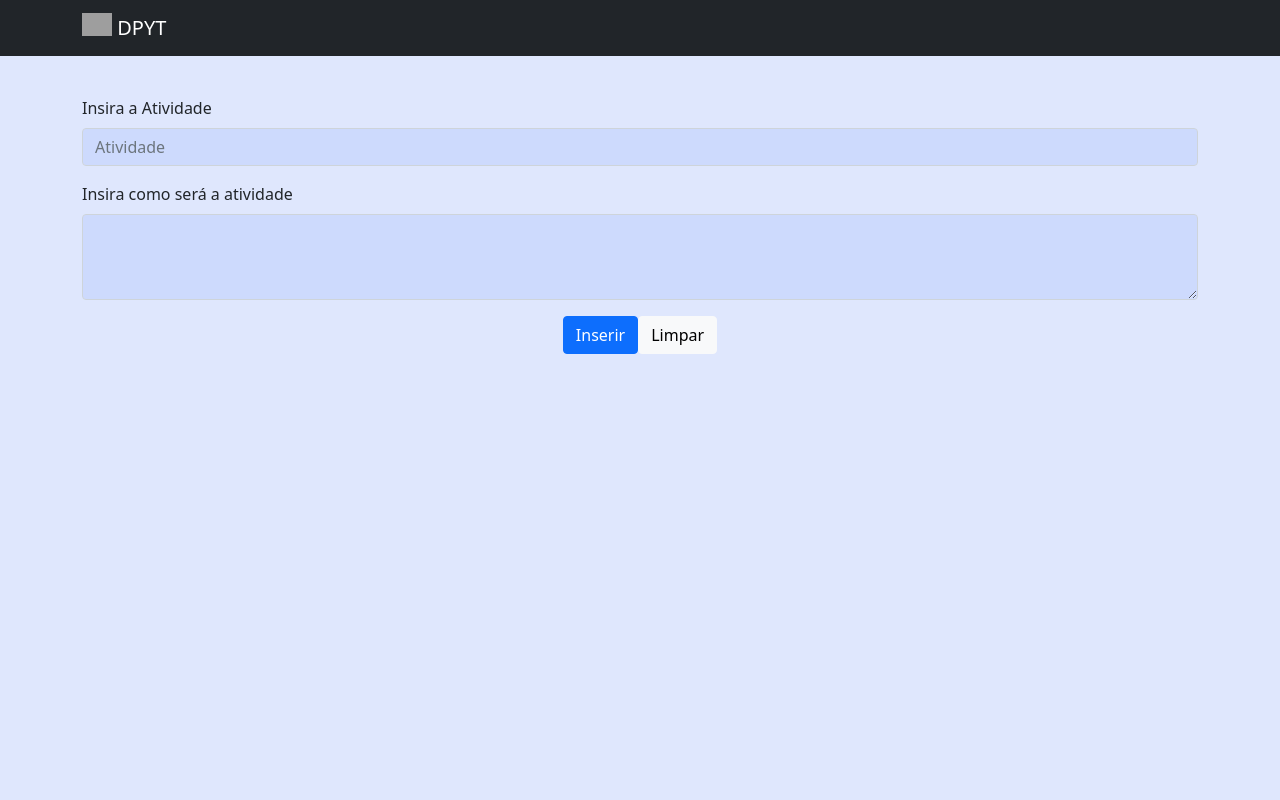
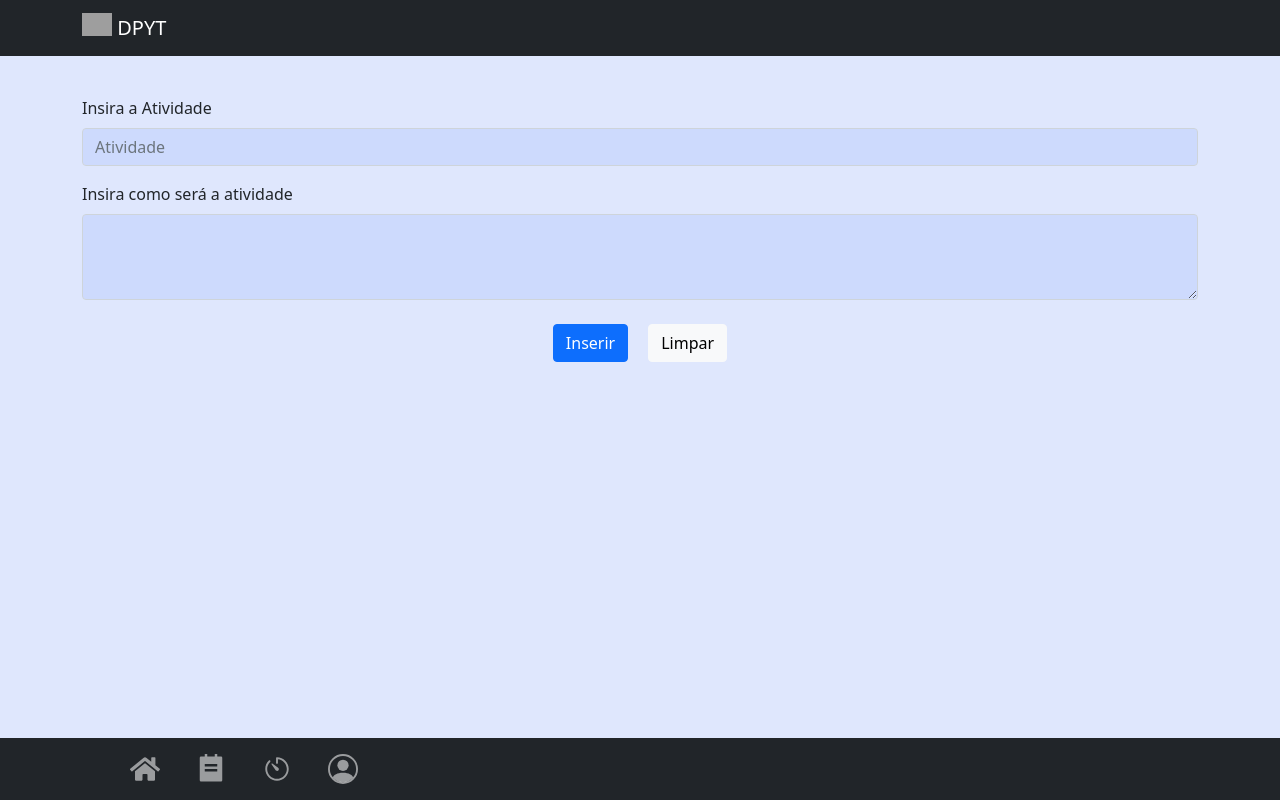
Before and after one commit to pedrotakahashi/trabalho-ihm, a React (Create React App) app: page /todo in a window 1280 px wide. Built offline with nearby package versions, Linux system fonts and the light colour scheme; grey boxes are pictures that could not be loaded.

Commit message:
feat(styles):Created styles and navbar bottom

```diff
--- a/package.json
+++ b/package.json
@@ -14,6 +14,7 @@
     "react": "^17.0.2",
     "react-bootstrap": "^2.0.0-beta.6",
     "react-dom": "^17.0.2",
+    "react-icons": "^4.2.0",
     "react-router": "^5.2.1",
     "react-router-dom": "^5.3.0",
     "react-scripts": "4.0.3",
--- a/src/assets/styles/app.css
+++ b/src/assets/styles/app.css
@@ -1,3 +1,4 @@
 @import url(components/images.css);
 @import url(components/main.css);
 @import url(components/inputs.css);
+@import url(components/navbar.css);
--- a/src/assets/styles/components/main.css
+++ b/src/assets/styles/components/main.css
@@ -1,3 +1,11 @@
-body{
+body {
   background-color: #dfe7fd;
 }
+
+.mr-2 {
+  margin-right: 20px;
+}
+
+.mt-2 {
+  margin-top: 20px;
+}
--- /dev/null
+++ b/src/assets/styles/components/navbar.css
@@ -0,0 +1,7 @@
+.nav-bottom-container{
+margin-left: 40px;
+}
+
+.nav-bottom-icon{
+margin-right: 20px;
+}
--- a/src/components/Inputs/Todo.tsx
+++ b/src/components/Inputs/Todo.tsx
@@ -21,8 +21,8 @@ const Todo = () => {
         </Row>
         <Row>
           <Col className="d-flex justify-content-center">
-            <Button variant="primary" className="mr-2">Inserir</Button>
-            <Button variant="light">Limpar</Button>
+            <Button variant="primary" className="mr-2 mt-2">Inserir</Button>
+            <Button variant="light" className="mt-2">Limpar</Button>
           </Col>
         </Row>
       </Container>
--- /dev/null
+++ b/src/components/MenuBottomSide/MenuBottomSide.tsx
@@ -0,0 +1,29 @@
+import { Container, Nav, Navbar } from "react-bootstrap";
+import { BsPeopleCircle } from "react-icons/bs";
+import { IoIosTimer } from "react-icons/io";
+import { RiTodoFill } from "react-icons/ri";
+import { FaHome } from "react-icons/fa";
+const MenuBottomSide = () => {
+  return (
+    <Navbar bg="dark" variant="dark" fixed="bottom">
+      <Container>
+        <Nav className="nav-bottom-container">
+          <Nav.Link href="/">
+            <FaHome size={30} className="nav-bottom-icon" />
+          </Nav.Link>
+          <Nav.Link href="/todo">
+            <RiTodoFill size={30} className="nav-bottom-icon" />
+          </Nav.Link>
+          <Nav.Link href="/cronometer">
+            <IoIosTimer size={30} className="nav-bottom-icon" />
+          </Nav.Link>
+          <Nav.Link href="/user">
+            <BsPeopleCircle size={30} />
+          </Nav.Link>
+        </Nav>
+      </Container>
+    </Navbar>
+  );
+};
+
+export default MenuBottomSide;
--- a/src/components/PanelLayout/index.tsx
+++ b/src/components/PanelLayout/index.tsx
@@ -1,4 +1,5 @@
 import React from "react";
+import MenuBottomSide from "../MenuBottomSide/MenuBottomSide";
 import { Menutopside } from "../Navbar/Menutopside";
 
 interface IProps {
@@ -12,6 +13,7 @@ const PanelLayout = (props: IProps): JSX.Element => {
     <main className="main-panel">
       <Menutopside />
       <section className="main-panel-content">{children}</section>
+      <MenuBottomSide />
     </main>
   );
 };
```
Also changed, not shown: 1 other file (tests, documents, lock files or other folders).
